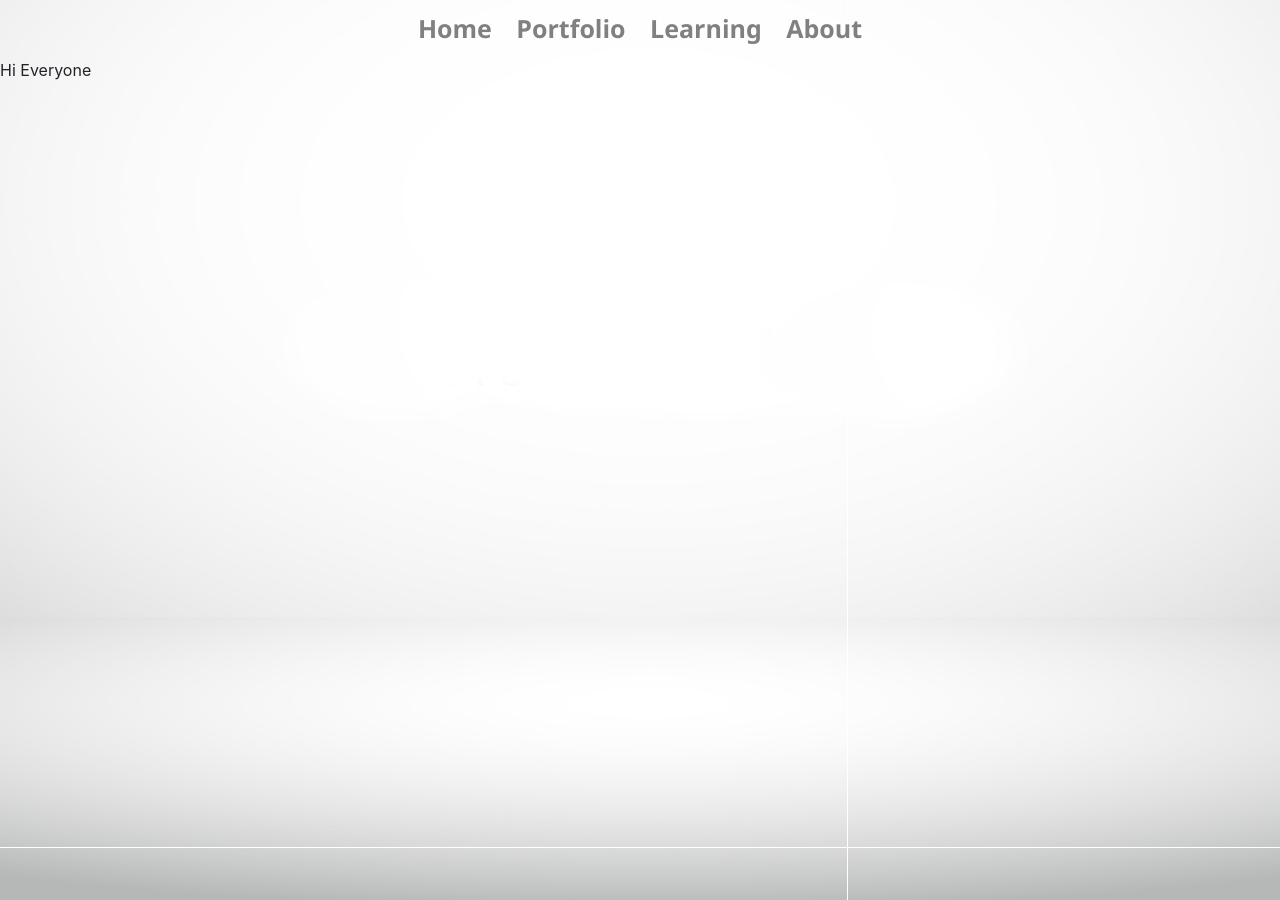
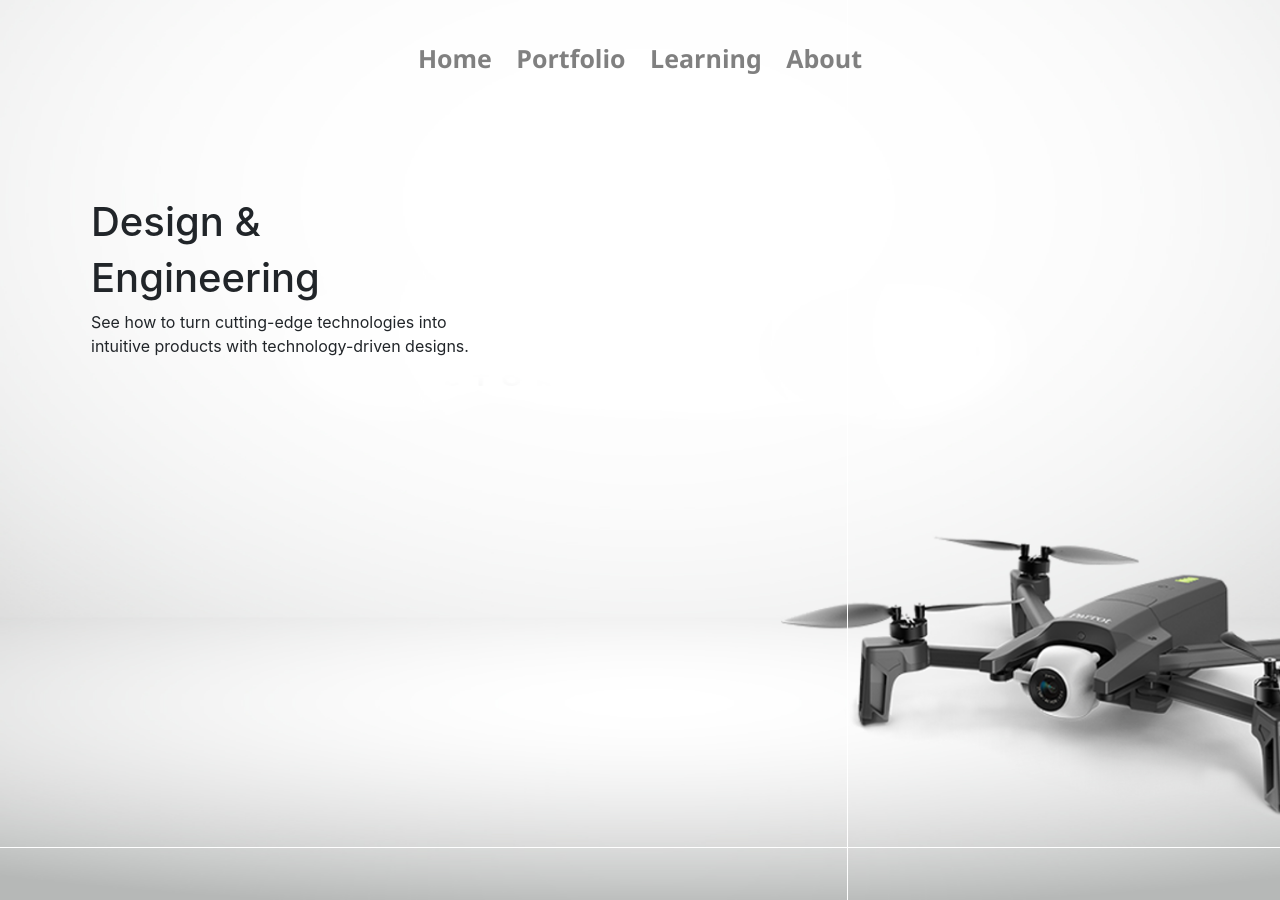
Before and after one commit to WilsonColin/WilsonColin.github.io, a Jekyll site: the page built from index.html, in a window 1280 px wide. Built offline with Jekyll 4.4.1, drawn with Linux system fonts in a browser that asks for light colours.

Commit message:
Index Page In Progress

```diff
--- a/_layouts/home.html
+++ b/_layouts/home.html
@@ -2,13 +2,4 @@
 layout: default
 ---
 
-<div class="bg">
-  <ul class="topnav">
-    <li><a href="index.html">Home</a></li>
-    <li><a href="Projects.html">Portfolio</a></li>
-    <li><a href="Learning.html">Learning</a></li>
-    <li><a href="About.html">About</a></li>
-  </ul>
-
-  {{ content }}
-</div>
+{{ content }}
--- a/index.html
+++ b/index.html
@@ -1,7 +1,22 @@
 ---
-layout: home
+layout: default
 title: index
 ---
-<p>
-  Hi Everyone
-</p>
+
+<div class="bg">
+  <ul class="topnav">
+    <li><a href="index.html">Home</a></li>
+    <li><a href="Projects.html">Portfolio</a></li>
+    <li><a href="Learning.html">Learning</a></li>
+    <li><a href="About.html">About</a></li>
+  </ul>
+
+  <div style="
+    margin-top: 110px;
+    margin-left: 5%;">
+      <h1>Design &amp;</h1>
+      <h1> Engineering </h1>
+      <p> See how to turn cutting-edge technologies into <br> intuitive products with technology-driven designs.</p>
+  </div>
+
+</div>
--- a/style.scss
+++ b/style.scss
@@ -11,8 +11,9 @@ body, html {
 
 .bg {
     /* The image used */
-    background-image: url("images/Background.png");
+    background-image: url("images/Home_Background.png");
     height: 100%;
+    padding: 30px;
     /* Center and scale the image nicely */
     background-position: center;
     background-repeat: no-repeat;
```
Also changed, not shown: images/Home_Background.png (added), images/enso.jpg (deleted), images/logo.png (deleted), images/logo_light.png (deleted), 1 other file.
